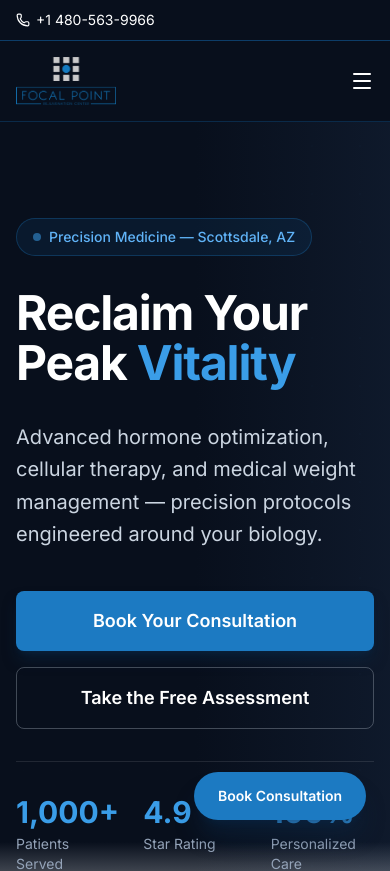
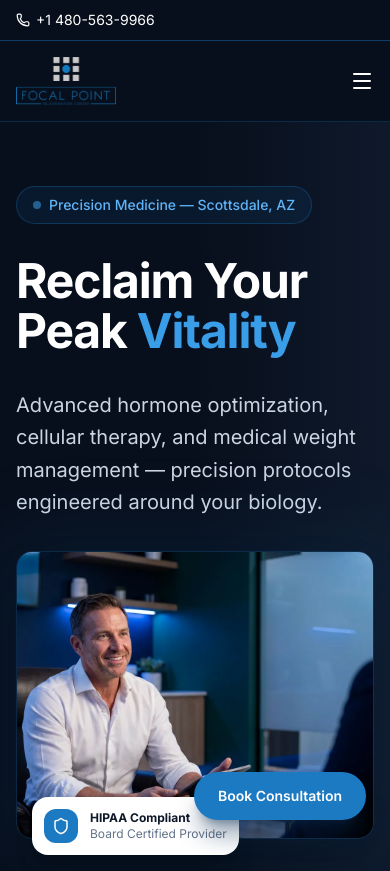
Before and after one commit to Bigfootage/focal-point-vitality, a React (Vite) app: page / in a window 390 px wide. Shown: the top 871 px of the page. Built offline with nearby package versions, Linux system fonts and the light colour scheme.

Commit message:
Updated App.tsx

```diff
--- a/src/App.tsx
+++ b/src/App.tsx
@@ -383,8 +383,8 @@ function App() {
         <div className="absolute inset-0 bg-gradient-to-r from-navy-950 via-navy-950/95 to-navy-800/60" />
         <div className="absolute bottom-0 left-0 right-0 h-32 bg-gradient-to-t from-silver-100 to-transparent" />
 
-        <div className="relative max-w-7xl mx-auto px-4 sm:px-6 lg:px-8 py-24 w-full">
-          <div className="grid lg:grid-cols-2 gap-16 items-center">
+        <div className="relative max-w-7xl mx-auto px-4 sm:px-6 lg:px-8 py-16 lg:py-24 w-full">
+          <div className="grid lg:grid-cols-2 gap-10 lg:gap-16 items-center">
             <div className="space-y-8">
               <div className="inline-flex items-center gap-2 bg-brand-500/10 border border-brand-500/30 rounded-full px-4 py-2 text-brand-300 text-sm font-medium">
                 <div className="w-2 h-2 bg-brand-400 rounded-full animate-pulse" />
@@ -397,6 +397,25 @@ function App() {
               <p className="text-xl text-slate-300 leading-relaxed max-w-xl">
                 Advanced hormone optimization, cellular therapy, and medical weight management — precision protocols engineered around your biology.
               </p>
+
+              <div className="relative lg:hidden">
+                <div className="absolute -inset-4 bg-brand-500/10 rounded-3xl blur-2xl" />
+                <img
+                  src={heroPatient}
+                  alt="Healthy active patient at Focal Point Vitality"
+                  className="relative rounded-2xl shadow-2xl w-full h-72 sm:h-96 object-cover border border-brand-500/20"
+                />
+                <div className="absolute -bottom-4 left-4 bg-white rounded-2xl shadow-xl p-3 flex items-center gap-3">
+                  <div className="bg-brand-500 rounded-xl p-2">
+                    <Shield className="text-white" size={18} />
+                  </div>
+                  <div>
+                    <div className="font-bold text-navy-900 text-xs">HIPAA Compliant</div>
+                    <div className="text-slate-500 text-xs">Board Certified Provider</div>
+                  </div>
+                </div>
+              </div>
+
               <div className="flex flex-col sm:flex-row gap-4 pt-2">
                 <a
                   href={BOOKING_URL}
```
